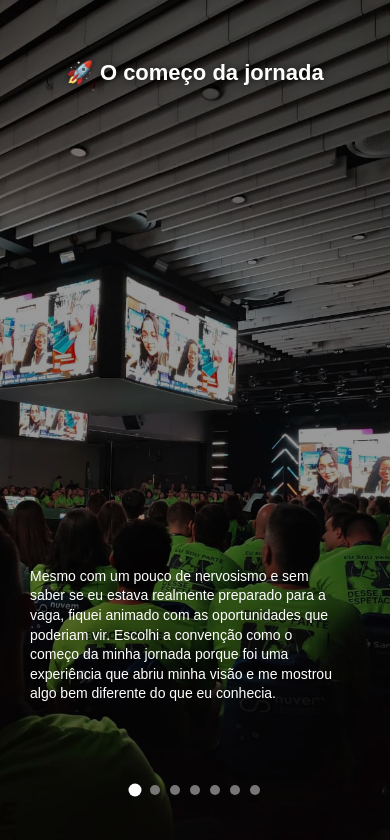
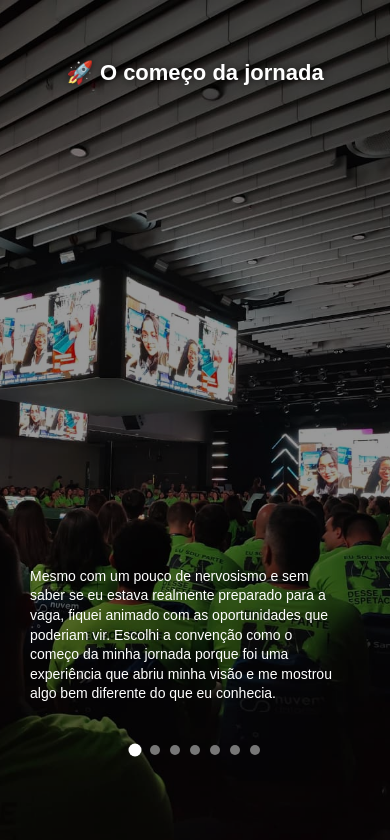
Before and after one commit to Joaovy/storyModel-sankhya, a plain HTML site: page index.html in a window 390 px wide. Both pictures are taken after a click on the picture 195 px from the left and 421 px from the top of the page. Drawn offline with Linux system fonts and the light colour scheme.

Commit message:
feat: indicator fixed

```diff
--- a/style.css
+++ b/style.css
@@ -178,17 +178,24 @@ body {
         margin: 20px 10px;
     }
     .indicators {
-        bottom: 15px; /* Garante que as bolinhas fiquem visíveis no mobile */
-        /*z-index: 20;*/
+        bottom: 90px;
+        left: 0;
+        right: 0;
+        width: 100vw;
+        text-align: center;
+        z-index: 1000;
     }
 }
 
 /* Indicadores */
 .indicators {
     position: absolute;
-    bottom: 40px;
+    left: 0;
+    right: 0;
+    bottom: 80px;
     width: 100%;
     text-align: center;
+    z-index: 1000;
 }
 
 .dot {
```
